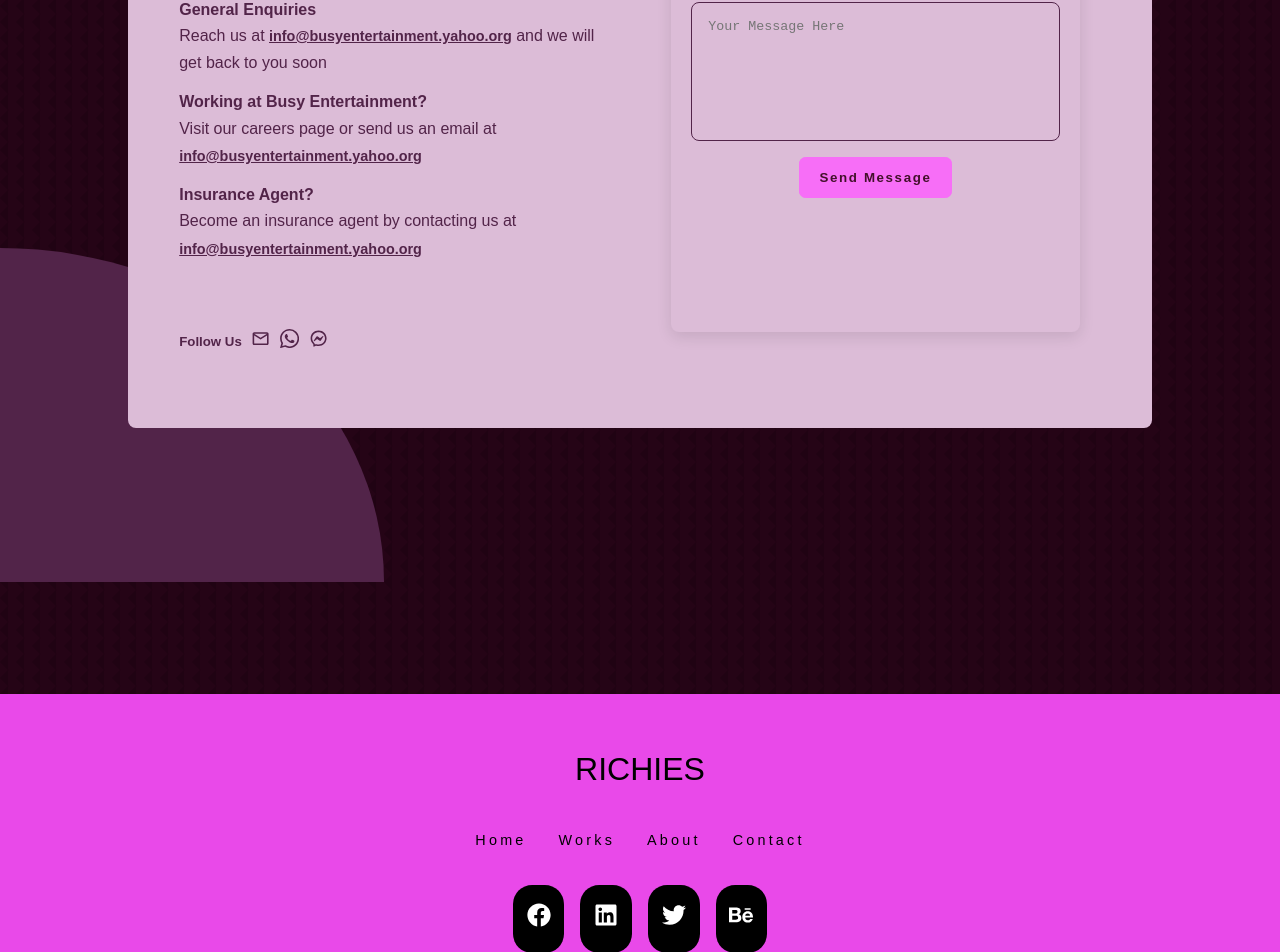
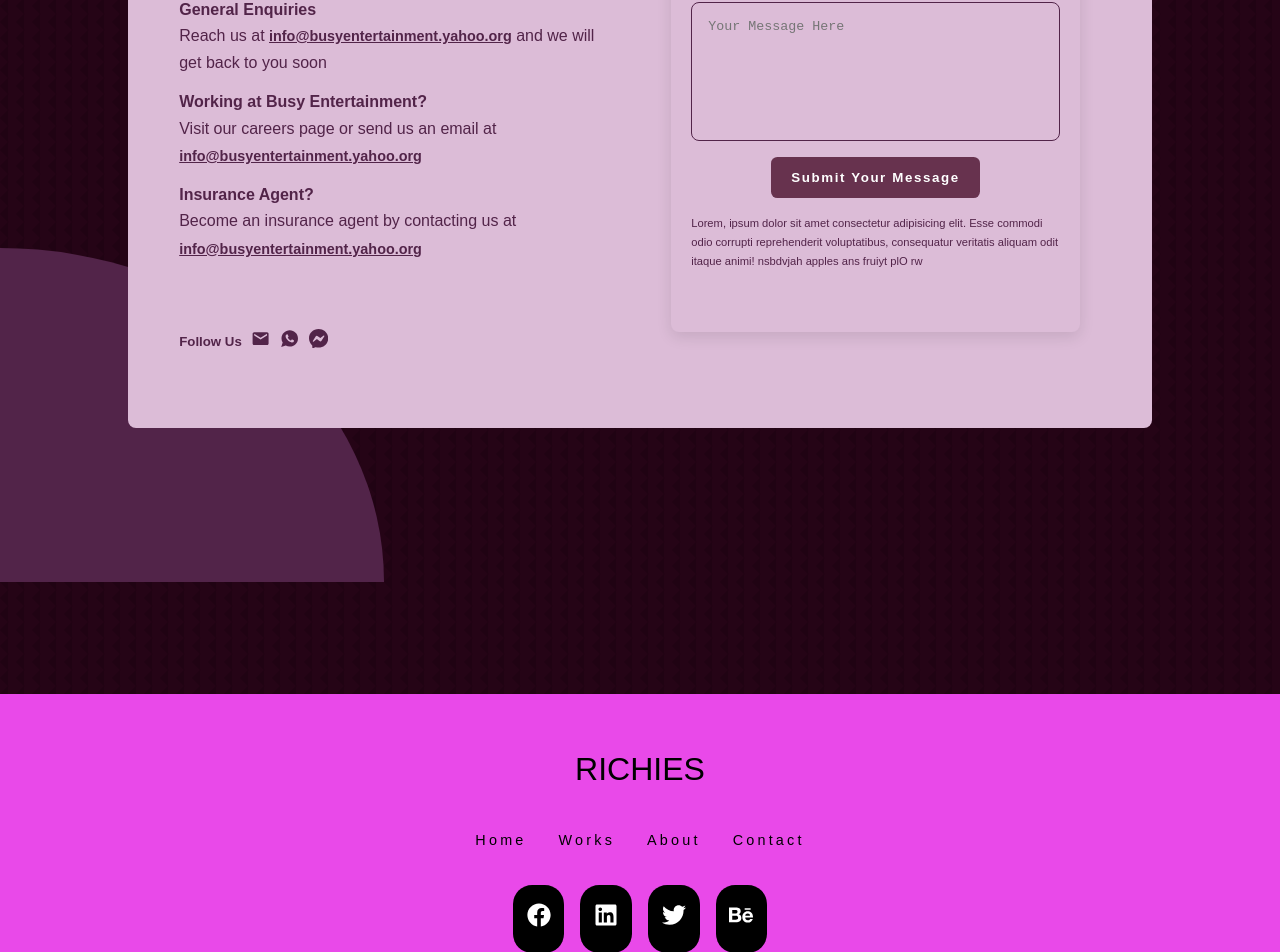
Before and after one commit to MrEben/Record-Label, a React (Create React App) app: page /apply in a window 1280 px wide. Shown: the part 770-1722 px from the top of the page. Built offline with nearby package versions, Linux system fonts and the light colour scheme; the HTML template or start-up script is replaced by a standard one.

Commit message:
added submit button on contact form

```diff
--- a/src/components/contact/contact.css
+++ b/src/components/contact/contact.css
@@ -90,6 +90,11 @@
   width: 40%;
   border-radius: var(--radius);
   box-shadow: var(--light-shadow);
+}
+.apply-form p {
+  color: var(--clr-grey-2);
+  font-size: 0.7rem;
+  width: 90%;
 }
 input,
 textarea {
--- a/src/components/contact/contact.js
+++ b/src/components/contact/contact.js
@@ -1,9 +1,9 @@
 import React from "react";
 import "./contact.css";
 import { FaPhone } from "react-icons/fa";
-import { MdOutlineEmail } from "react-icons/md";
-import { RiMessengerLine } from "react-icons/ri";
-import { BsWhatsapp } from "react-icons/bs";
+import { MdEmail } from "react-icons/md";
+import { IoLogoWhatsapp } from "react-icons/io";
+import { BsMessenger } from "react-icons/bs";
 
 const Contact = () => {
   return (
@@ -56,7 +56,6 @@ const Contact = () => {
                 placeholder="Your Full Name Here..."
                 required
               />
-
               <input
                 type="text"
                 name="email"
@@ -87,9 +86,15 @@ const Contact = () => {
                 placeholder="Your Message Here"
                 required
               ></textarea>
-              <button type="submit" className="btn btn-primary">
-                send message
+              <button type="submit" className="btn bg">
+                submit your message
               </button>
+              <p>
+                Lorem, ipsum dolor sit amet consectetur adipisicing elit. Esse
+                commodi odio corrupti reprehenderit voluptatibus, consequatur
+                veritatis aliquam odit itaque animi! nsbdvjah apples ans fruiyt
+                plO rw
+              </p>
             </form>
           </div>
           <div className="apply-lower">
@@ -112,13 +117,13 @@ const Contact = () => {
               <div className="follow">
                 <h5>Follow Us</h5>
                 <a href="https://www.google.com">
-                  <MdOutlineEmail />
+                  <MdEmail />
                 </a>
                 <a href="https://www.google.com">
-                  <BsWhatsapp />
+                  <IoLogoWhatsapp />
                 </a>
                 <a href="https://www.google.com">
-                  <RiMessengerLine />
+                  <BsMessenger />
                 </a>
               </div>
             </div>
```
